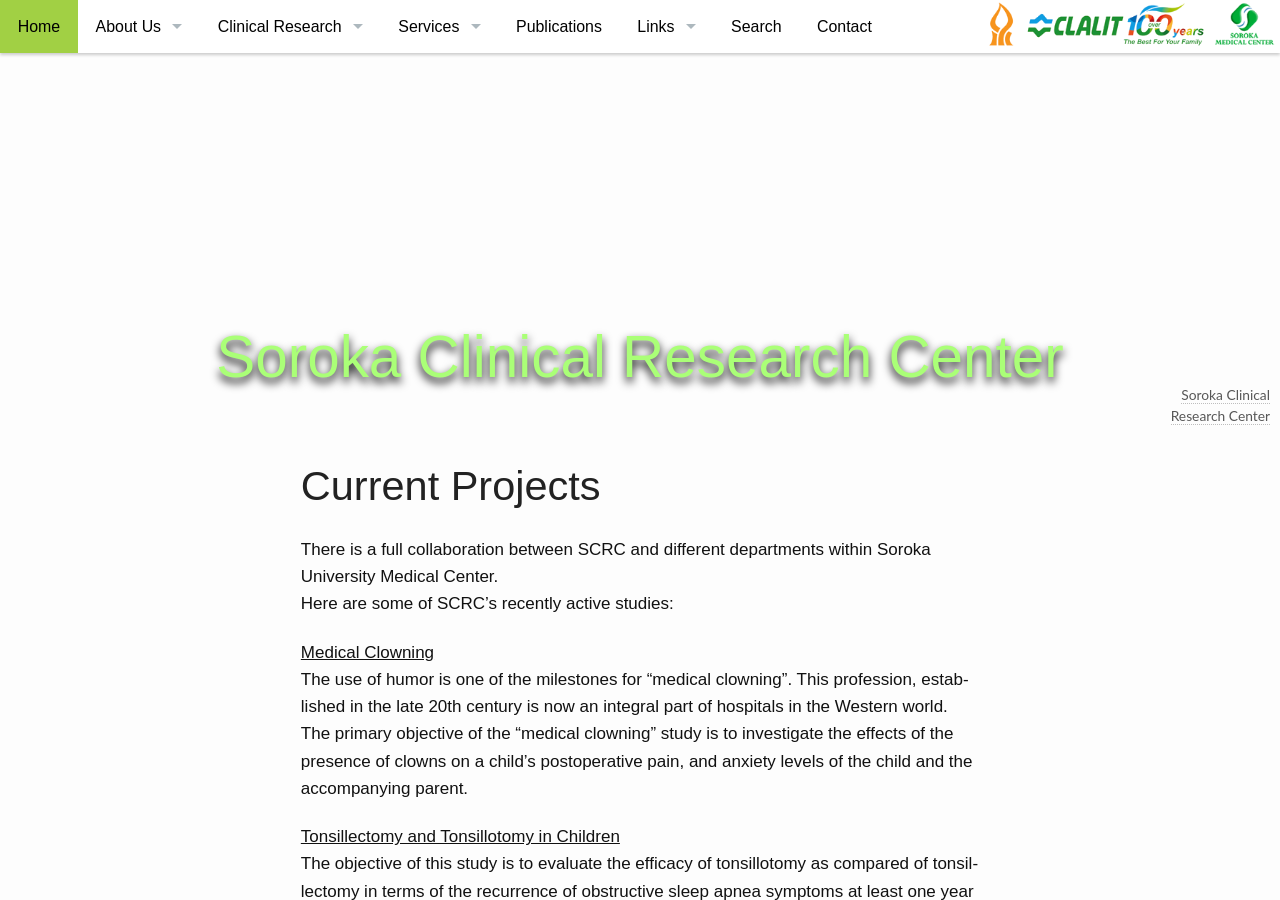
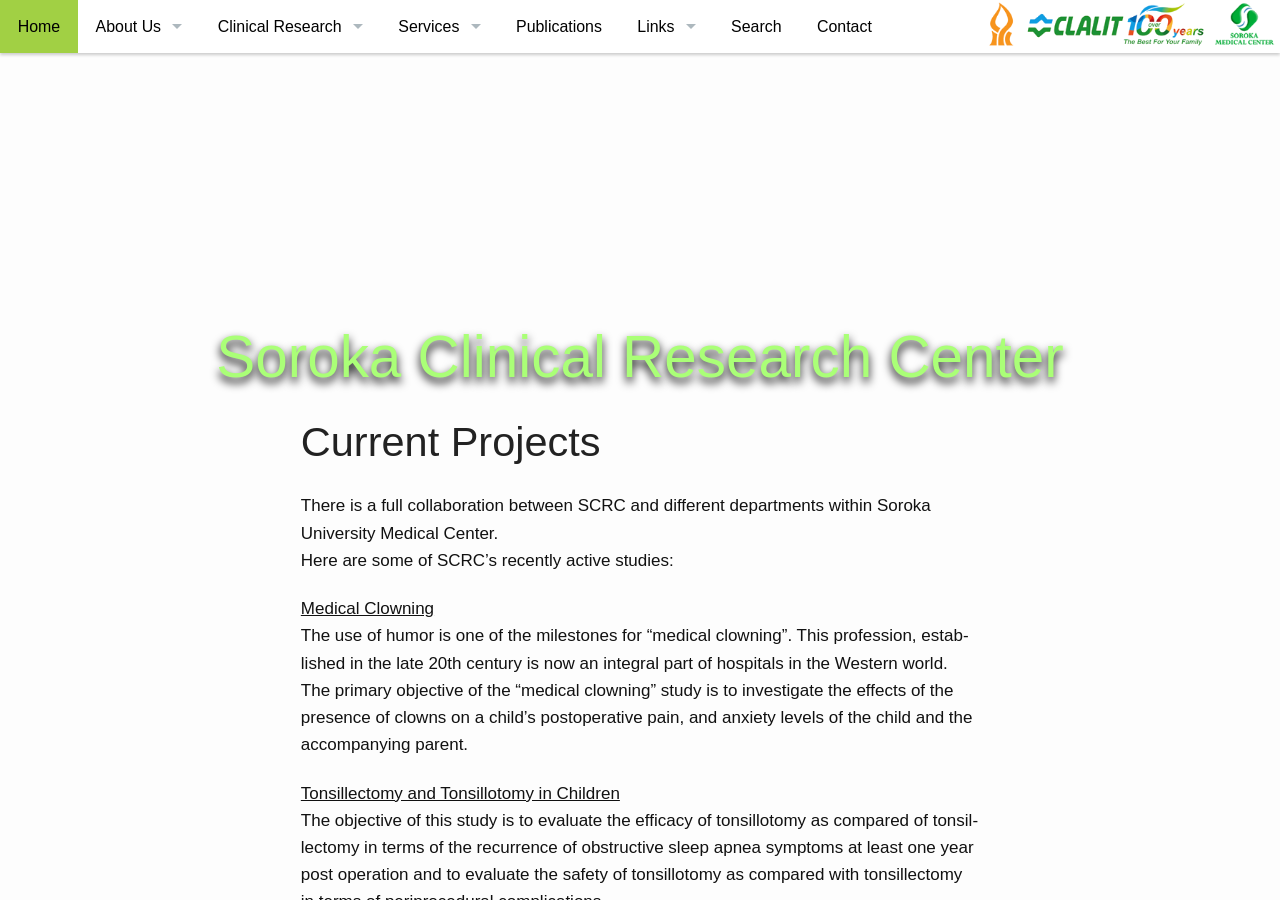
Before and after one commit to vsevkayf/OmarKhayyam, a Jekyll site: the page built from pages/Current Projects.md, in a window 1280 px wide and 900 px high. Built offline with Jekyll 4.4.1, drawn with Linux system fonts in a browser that asks for light colours; nearby versions of some CDN libraries; some web fonts are replaced.

Commit message:
Update and rename currentprojects.md to Current Projects.md

```diff
--- a/pages/currentprojects.md
+++ b/pages/Current Projects.md
@@ -3,13 +3,11 @@
 header:
   title: Soroka Clinical Research Center
   image_fullwidth: microdude.jpg
-  caption: Soroka Clinical Research Center
-  caption_url: https://vsevkayf.github.io/OmarKhayyam/
 title: "Current Projects"
-meta_title: "currentprojects"
+meta_title: "Current Projects"
 subheadline: ""
 teaser: ""
-permalink: "/currentprojects/"
+permalink: "/Current Projects/"
 ---
 
 There is a full collaboration between SCRC and different departments within Soroka University Medical Center.
```
